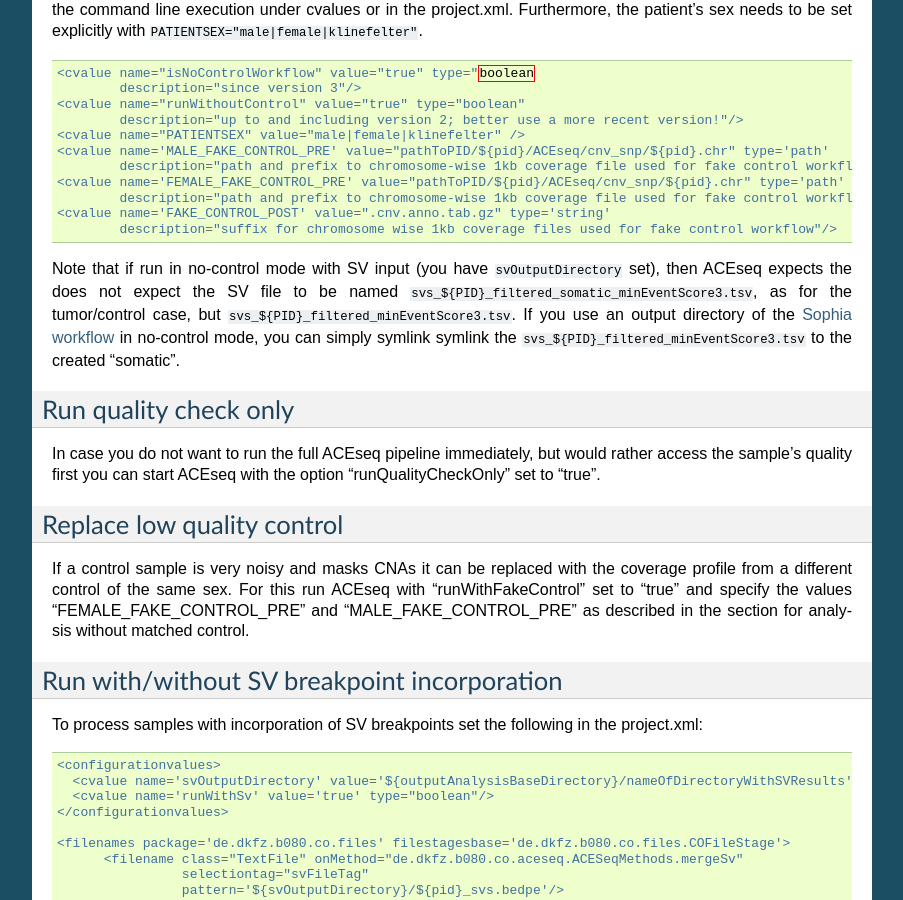
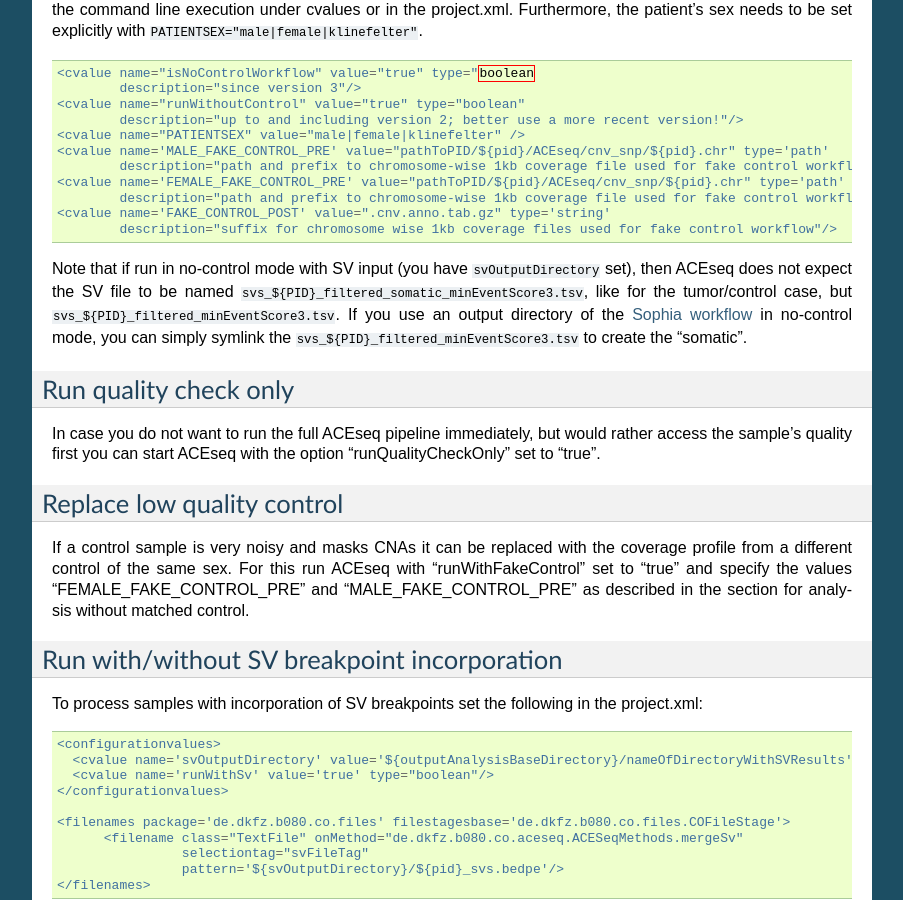
Before and after one commit to DKFZ-ODCF/ACEseqWorkflow, a Sphinx documentation site: the page built from documentation/source/alternativeRunningModes.rst, in a window 1280 px wide and 900 px high, scrolled down 970 px. Shown: the whole window, without its empty margins (198-1101 px from the left). Built offline with Sphinx 7.4.7, drawn with Linux system fonts in a browser that asks for light colours; formulas are drawn with MathJax 3.

Commit message:
Text corrections.

```diff
--- a/documentation/source/alternativeRunningModes.rst
+++ b/documentation/source/alternativeRunningModes.rst
@@ -74,7 +74,7 @@ patient's sex needs to be set explicitly with ``PATIENTSEX="male|female|klinefel
      <cvalue name='FAKE_CONTROL_POST' value=".cnv.anno.tab.gz" type='string'
              description="suffix for chromosome wise 1kb coverage files used for fake control workflow"/>
 
-Note that if run in no-control mode with SV input (you have ``svOutputDirectory`` set), then ACEseq expects the does not expect the SV file to be named ``svs_${PID}_filtered_somatic_minEventScore3.tsv``, as for the tumor/control case, but ``svs_${PID}_filtered_minEventScore3.tsv``. If you use an output directory of the `Sophia workflow <https://github.com/DKFZ-ODCF/SophiaWorkflow>`_ in no-control mode, you can simply symlink symlink the ``svs_${PID}_filtered_minEventScore3.tsv`` to the created "somatic".
+Note that if run in no-control mode with SV input (you have ``svOutputDirectory`` set), then ACEseq does not expect the SV file to be named ``svs_${PID}_filtered_somatic_minEventScore3.tsv``, like for the tumor/control case, but ``svs_${PID}_filtered_minEventScore3.tsv``. If you use an output directory of the `Sophia workflow <https://github.com/DKFZ-ODCF/SophiaWorkflow>`_ in no-control mode, you can simply symlink the ``svs_${PID}_filtered_minEventScore3.tsv`` to create the "somatic".
 
 Run quality check only
 ^^^^^^^^^^^^^^^^^^^^^^^
```
